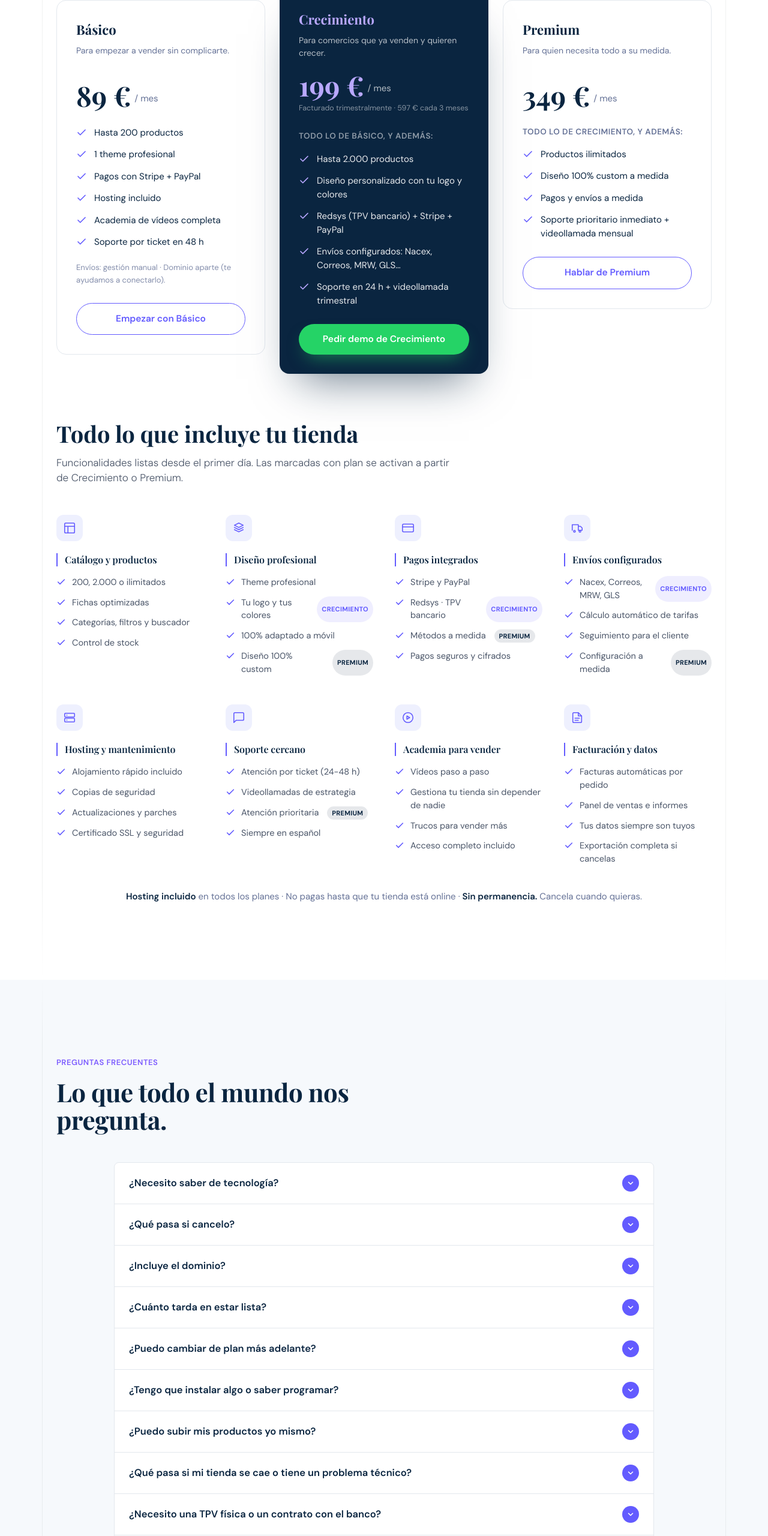
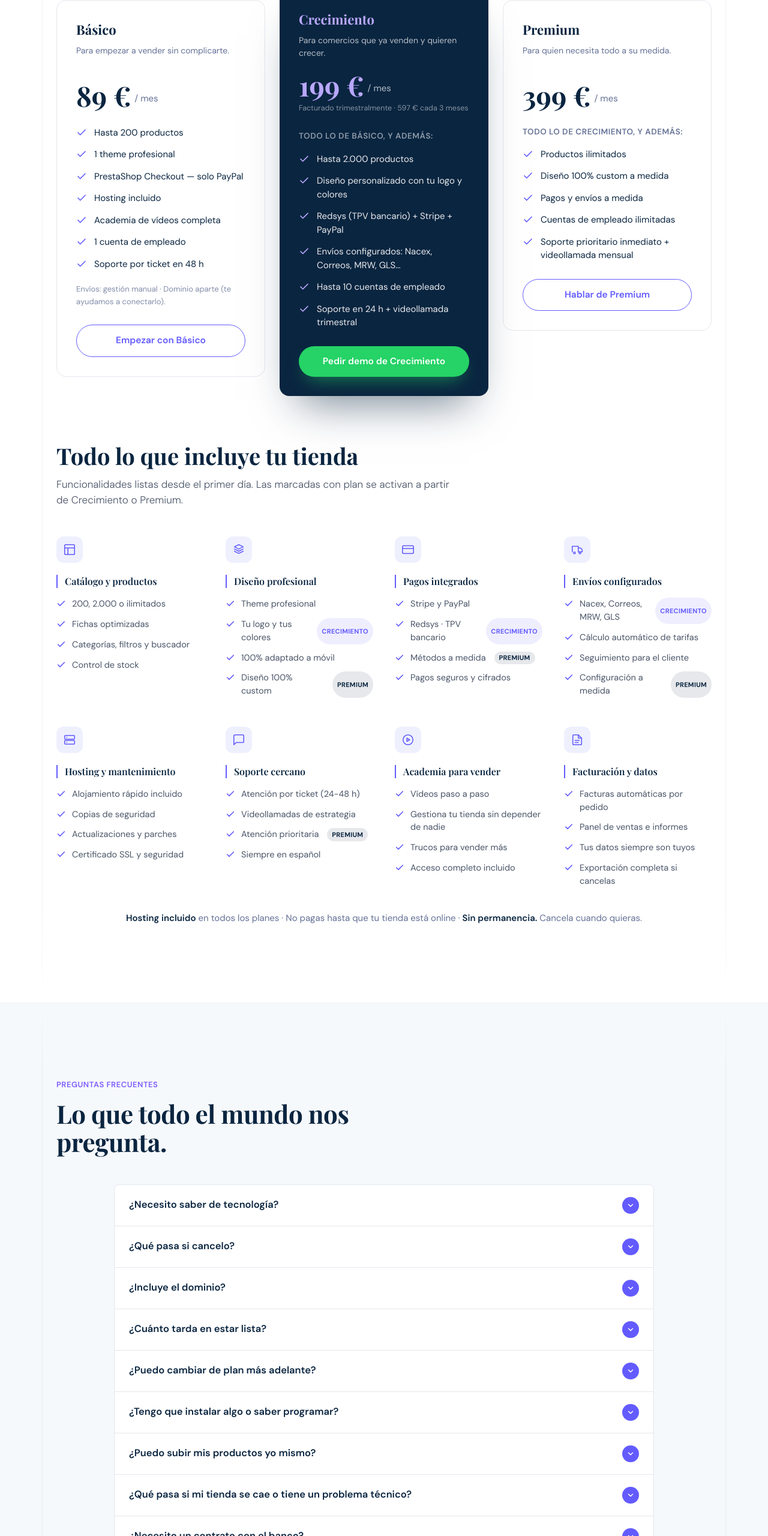
Before and after one commit to ehernandezlabelgrup/mitiendaya-landing, a plain HTML site: page index.html in a window 1280 px wide. Shown: the part 3140-5700 px from the top of the page at 60% size. Drawn offline with nearby package versions, Linux system fonts and the light colour scheme; animation ran at ten frames a second; a script that the page names is missing; a web font is replaced by a local one.

Commit message:
feat: update pricing (PrestaShop Checkout scoping, employee accounts, Premium 399€)

```diff
--- a/index.html
+++ b/index.html
@@ -307,9 +307,10 @@
         <ul class="mt-7 mb-5 flex flex-col gap-3.5 flex-1 list-none p-0">
           <li class="flex gap-3 text-[15px] text-ink"><svg class="shrink-0 mt-0.5" viewBox="0 0 24 24" width="18" height="18" fill="none" stroke="#635bff" stroke-width="2.2" stroke-linecap="round" stroke-linejoin="round"><path d="M20 6L9 17l-5-5"/></svg>Hasta 200 productos</li>
           <li class="flex gap-3 text-[15px] text-ink"><svg class="shrink-0 mt-0.5" viewBox="0 0 24 24" width="18" height="18" fill="none" stroke="#635bff" stroke-width="2.2" stroke-linecap="round" stroke-linejoin="round"><path d="M20 6L9 17l-5-5"/></svg>1 theme profesional</li>
-          <li class="flex gap-3 text-[15px] text-ink"><svg class="shrink-0 mt-0.5" viewBox="0 0 24 24" width="18" height="18" fill="none" stroke="#635bff" stroke-width="2.2" stroke-linecap="round" stroke-linejoin="round"><path d="M20 6L9 17l-5-5"/></svg>Pagos con Stripe + PayPal</li>
+          <li class="flex gap-3 text-[15px] text-ink"><svg class="shrink-0 mt-0.5" viewBox="0 0 24 24" width="18" height="18" fill="none" stroke="#635bff" stroke-width="2.2" stroke-linecap="round" stroke-linejoin="round"><path d="M20 6L9 17l-5-5"/></svg>PrestaShop Checkout — solo PayPal</li>
           <li class="flex gap-3 text-[15px] text-ink"><svg class="shrink-0 mt-0.5" viewBox="0 0 24 24" width="18" height="18" fill="none" stroke="#635bff" stroke-width="2.2" stroke-linecap="round" stroke-linejoin="round"><path d="M20 6L9 17l-5-5"/></svg>Hosting incluido</li>
           <li class="flex gap-3 text-[15px] text-ink"><svg class="shrink-0 mt-0.5" viewBox="0 0 24 24" width="18" height="18" fill="none" stroke="#635bff" stroke-width="2.2" stroke-linecap="round" stroke-linejoin="round"><path d="M20 6L9 17l-5-5"/></svg>Academia de vídeos completa</li>
+          <li class="flex gap-3 text-[15px] text-ink"><svg class="shrink-0 mt-0.5" viewBox="0 0 24 24" width="18" height="18" fill="none" stroke="#635bff" stroke-width="2.2" stroke-linecap="round" stroke-linejoin="round"><path d="M20 6L9 17l-5-5"/></svg>1 cuenta de empleado</li>
           <li class="flex gap-3 text-[15px] text-ink"><svg class="shrink-0 mt-0.5" viewBox="0 0 24 24" width="18" height="18" fill="none" stroke="#635bff" stroke-width="2.2" stroke-linecap="round" stroke-linejoin="round"><path d="M20 6L9 17l-5-5"/></svg>Soporte por ticket en 48&nbsp;h</li>
         </ul>
         <p class="text-[13px] text-ink2/80 mb-7 leading-relaxed">Envíos: gestión manual · Dominio aparte (te ayudamos a conectarlo).</p>
@@ -332,6 +333,7 @@
           <li class="flex gap-3 text-[15px] text-white/90"><svg class="shrink-0 mt-0.5" viewBox="0 0 24 24" width="18" height="18" fill="none" stroke="#b9a8ff" stroke-width="2.2" stroke-linecap="round" stroke-linejoin="round"><path d="M20 6L9 17l-5-5"/></svg>Diseño personalizado con tu logo y colores</li>
           <li class="flex gap-3 text-[15px] text-white/90"><svg class="shrink-0 mt-0.5" viewBox="0 0 24 24" width="18" height="18" fill="none" stroke="#b9a8ff" stroke-width="2.2" stroke-linecap="round" stroke-linejoin="round"><path d="M20 6L9 17l-5-5"/></svg>Redsys (TPV bancario) + Stripe + PayPal</li>
           <li class="flex gap-3 text-[15px] text-white/90"><svg class="shrink-0 mt-0.5" viewBox="0 0 24 24" width="18" height="18" fill="none" stroke="#b9a8ff" stroke-width="2.2" stroke-linecap="round" stroke-linejoin="round"><path d="M20 6L9 17l-5-5"/></svg>Envíos configurados: Nacex, Correos, MRW, GLS…</li>
+          <li class="flex gap-3 text-[15px] text-white/90"><svg class="shrink-0 mt-0.5" viewBox="0 0 24 24" width="18" height="18" fill="none" stroke="#b9a8ff" stroke-width="2.2" stroke-linecap="round" stroke-linejoin="round"><path d="M20 6L9 17l-5-5"/></svg>Hasta 10 cuentas de empleado</li>
           <li class="flex gap-3 text-[15px] text-white/90"><svg class="shrink-0 mt-0.5" viewBox="0 0 24 24" width="18" height="18" fill="none" stroke="#b9a8ff" stroke-width="2.2" stroke-linecap="round" stroke-linejoin="round"><path d="M20 6L9 17l-5-5"/></svg>Soporte en 24&nbsp;h + videollamada trimestral</li>
         </ul>
         <a href="https://wa.me/34633183809" target="_blank" rel="noopener" class="group block text-center font-semibold text-[15.5px] py-3.5 rounded-full bg-wa hover:bg-waDark text-white no-underline transition-all shadow-[0_14px_30px_-12px_rgba(37,211,102,.6)]">Pedir demo de Crecimiento</a>
@@ -342,7 +344,7 @@
         <div class="font-serif font-bold text-[22px] text-ink">Premium</div>
         <p class="mt-2 text-[14px] text-ink2 min-h-[42px]">Para quien necesita todo a su medida.</p>
         <div class="mt-5 flex items-end gap-1.5">
-          <span class="font-serif font-bold text-ink text-[46px] leading-none">349&nbsp;€</span>
+          <span class="font-serif font-bold text-ink text-[46px] leading-none">399&nbsp;€</span>
           <span class="text-[15px] text-ink2 pb-1.5">/ mes</span>
         </div>
         <p class="mt-7 text-[13.5px] font-semibold text-ink2 uppercase tracking-[.04em]">Todo lo de Crecimiento, y además:</p>
@@ -350,6 +352,7 @@
           <li class="flex gap-3 text-[15px] text-ink"><svg class="shrink-0 mt-0.5" viewBox="0 0 24 24" width="18" height="18" fill="none" stroke="#635bff" stroke-width="2.2" stroke-linecap="round" stroke-linejoin="round"><path d="M20 6L9 17l-5-5"/></svg>Productos ilimitados</li>
           <li class="flex gap-3 text-[15px] text-ink"><svg class="shrink-0 mt-0.5" viewBox="0 0 24 24" width="18" height="18" fill="none" stroke="#635bff" stroke-width="2.2" stroke-linecap="round" stroke-linejoin="round"><path d="M20 6L9 17l-5-5"/></svg>Diseño 100% custom a medida</li>
           <li class="flex gap-3 text-[15px] text-ink"><svg class="shrink-0 mt-0.5" viewBox="0 0 24 24" width="18" height="18" fill="none" stroke="#635bff" stroke-width="2.2" stroke-linecap="round" stroke-linejoin="round"><path d="M20 6L9 17l-5-5"/></svg>Pagos y envíos a medida</li>
+          <li class="flex gap-3 text-[15px] text-ink"><svg class="shrink-0 mt-0.5" viewBox="0 0 24 24" width="18" height="18" fill="none" stroke="#635bff" stroke-width="2.2" stroke-linecap="round" stroke-linejoin="round"><path d="M20 6L9 17l-5-5"/></svg>Cuentas de empleado ilimitadas</li>
           <li class="flex gap-3 text-[15px] text-ink"><svg class="shrink-0 mt-0.5" viewBox="0 0 24 24" width="18" height="18" fill="none" stroke="#635bff" stroke-width="2.2" stroke-linecap="round" stroke-linejoin="round"><path d="M20 6L9 17l-5-5"/></svg>Soporte prioritario inmediato + videollamada mensual</li>
         </ul>
         <a href="https://wa.me/34633183809" target="_blank" rel="noopener" class="group block text-center font-semibold text-[15.5px] py-3.5 rounded-full border-[1.5px] border-green text-green no-underline transition-all hover:bg-green hover:text-white">Hablar de Premium</a>
@@ -505,7 +508,7 @@
           <span class="font-sans font-semibold text-[16.5px] text-ink">¿Puedo subir mis productos yo mismo?</span>
           <span class="pm shrink-0 w-7 h-7 rounded-full bg-green grid place-items-center"><svg viewBox="0 0 24 24" width="14" height="14" fill="none" stroke="#fff" stroke-width="2.6" stroke-linecap="round" stroke-linejoin="round"><path d="M6 9l6 6 6-6"/></svg></span>
         </button>
-        <div class="ans"><p class="px-6 pb-5 text-[16px] text-body leading-relaxed">Sí. Una vez tu tienda esté online tienes acceso completo para añadir, editar o eliminar productos cuando quieras. En el lanzamiento nos encargamos nosotros de subir el catálogo inicial. Además, la academia de vídeos incluida te explica cómo hacerlo paso a paso.</p></div>
+        <div class="ans"><p class="px-6 pb-5 text-[16px] text-body leading-relaxed">Sí. Una vez tu tienda esté online tienes acceso completo para añadir, editar o eliminar productos cuando quieras. En el lanzamiento nos encargamos nosotros de subir el catálogo inicial.</p></div>
       </div>
       <div class="qa">
         <button type="button" class="w-full flex items-center justify-between gap-5 text-left px-6 py-5 cursor-pointer">
@@ -516,7 +519,7 @@
       </div>
       <div class="qa">
         <button type="button" class="w-full flex items-center justify-between gap-5 text-left px-6 py-5 cursor-pointer">
-          <span class="font-sans font-semibold text-[16.5px] text-ink">¿Necesito una TPV física o un contrato con el banco?</span>
+          <span class="font-sans font-semibold text-[16.5px] text-ink">¿Necesito un contrato con el banco?</span>
           <span class="pm shrink-0 w-7 h-7 rounded-full bg-green grid place-items-center"><svg viewBox="0 0 24 24" width="14" height="14" fill="none" stroke="#fff" stroke-width="2.6" stroke-linecap="round" stroke-linejoin="round"><path d="M6 9l6 6 6-6"/></svg></span>
         </button>
         <div class="ans"><p class="px-6 pb-5 text-[16px] text-body leading-relaxed">Para el plan Básico no. Con Stripe y PayPal empiezas a cobrar online en minutos, sin contratos bancarios. En el plan Crecimiento añadimos Redsys (TPV virtual bancario) si tu banco ya te lo ofrece o te ayudamos a contratarlo. Te guiamos en todo el proceso.</p></div>
@@ -530,10 +533,10 @@
       </div>
       <div class="qa">
         <button type="button" class="w-full flex items-center justify-between gap-5 text-left px-6 py-5 cursor-pointer">
-          <span class="font-sans font-semibold text-[16.5px] text-ink">¿Cómo funciona Stripe? ¿Me cobra algo por cada venta?</span>
+          <span class="font-sans font-semibold text-[16.5px] text-ink">¿Cómo funciona PrestaShop Checkout? ¿Me cobra algo por cada venta?</span>
           <span class="pm shrink-0 w-7 h-7 rounded-full bg-green grid place-items-center"><svg viewBox="0 0 24 24" width="14" height="14" fill="none" stroke="#fff" stroke-width="2.6" stroke-linecap="round" stroke-linejoin="round"><path d="M6 9l6 6 6-6"/></svg></span>
         </button>
-        <div class="ans"><p class="px-6 pb-5 text-[16px] text-body leading-relaxed">Stripe es la pasarela de pago incluida en todos los planes. Tus clientes pagan con tarjeta directamente en tu tienda y el dinero llega a tu cuenta bancaria. Stripe cobra una pequeña comisión por transacción (1,5% + 0,25€ para tarjetas europeas), que corre a tu cargo como parte normal de vender online. No hay cuota mensual de Stripe — solo pagas cuando vendes.</p></div>
+        <div class="ans"><p class="px-6 pb-5 text-[16px] text-body leading-relaxed">PrestaShop Checkout es la pasarela de pago incluida en todos los planes: tus clientes pagan con tarjeta, PayPal, Apple Pay o Google Pay directamente en tu tienda, sin redirecciones, y el dinero llega a tu cuenta bancaria. No hay cuota mensual — solo una pequeña comisión por transacción: 1,2% + 0,35€ con tarjeta, Apple Pay o Google Pay, y 2,9% + 0,35€ con PayPal. Solo pagas cuando vendes.</p></div>
       </div>
       <div class="qa">
         <button type="button" class="w-full flex items-center justify-between gap-5 text-left px-6 py-5 cursor-pointer">
```
